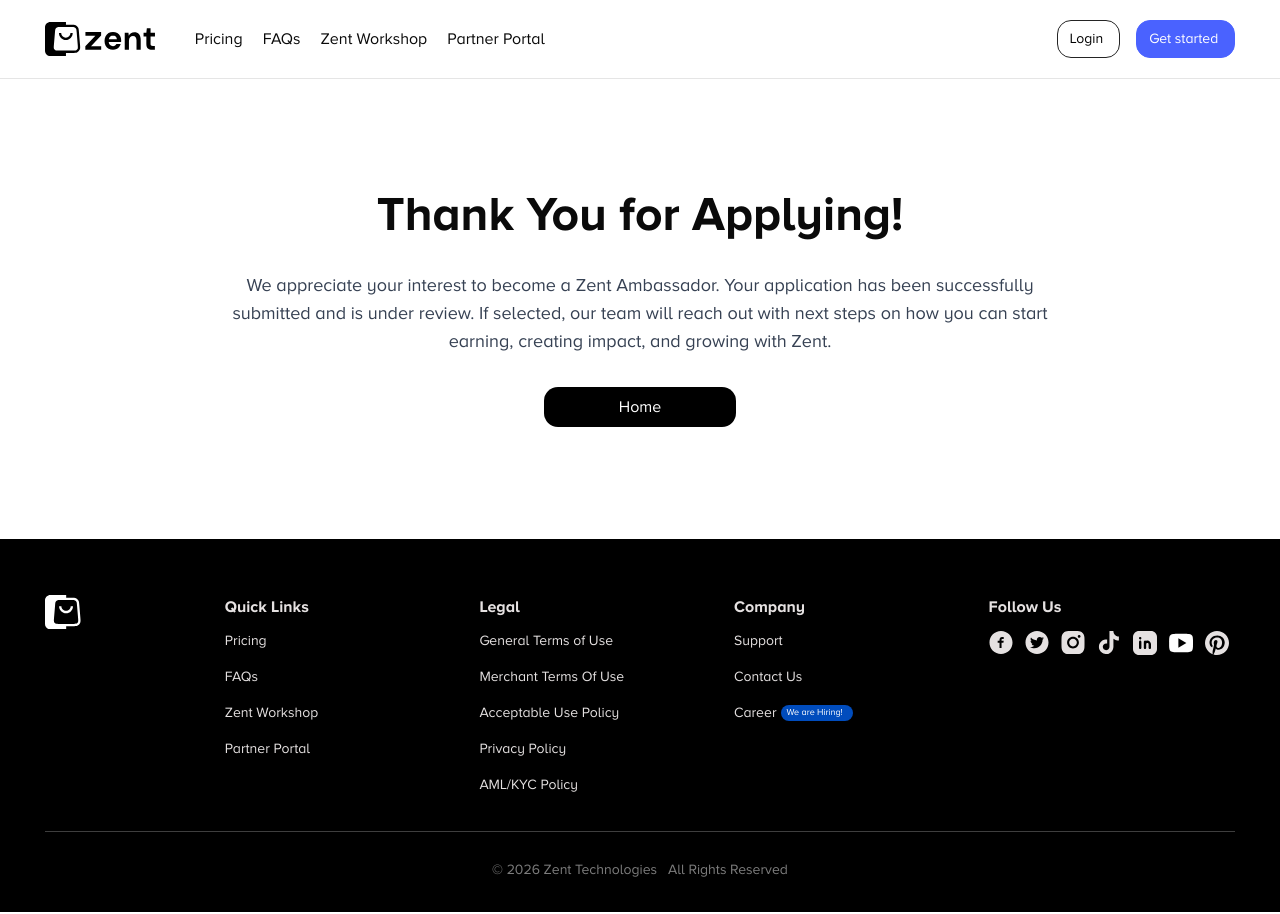
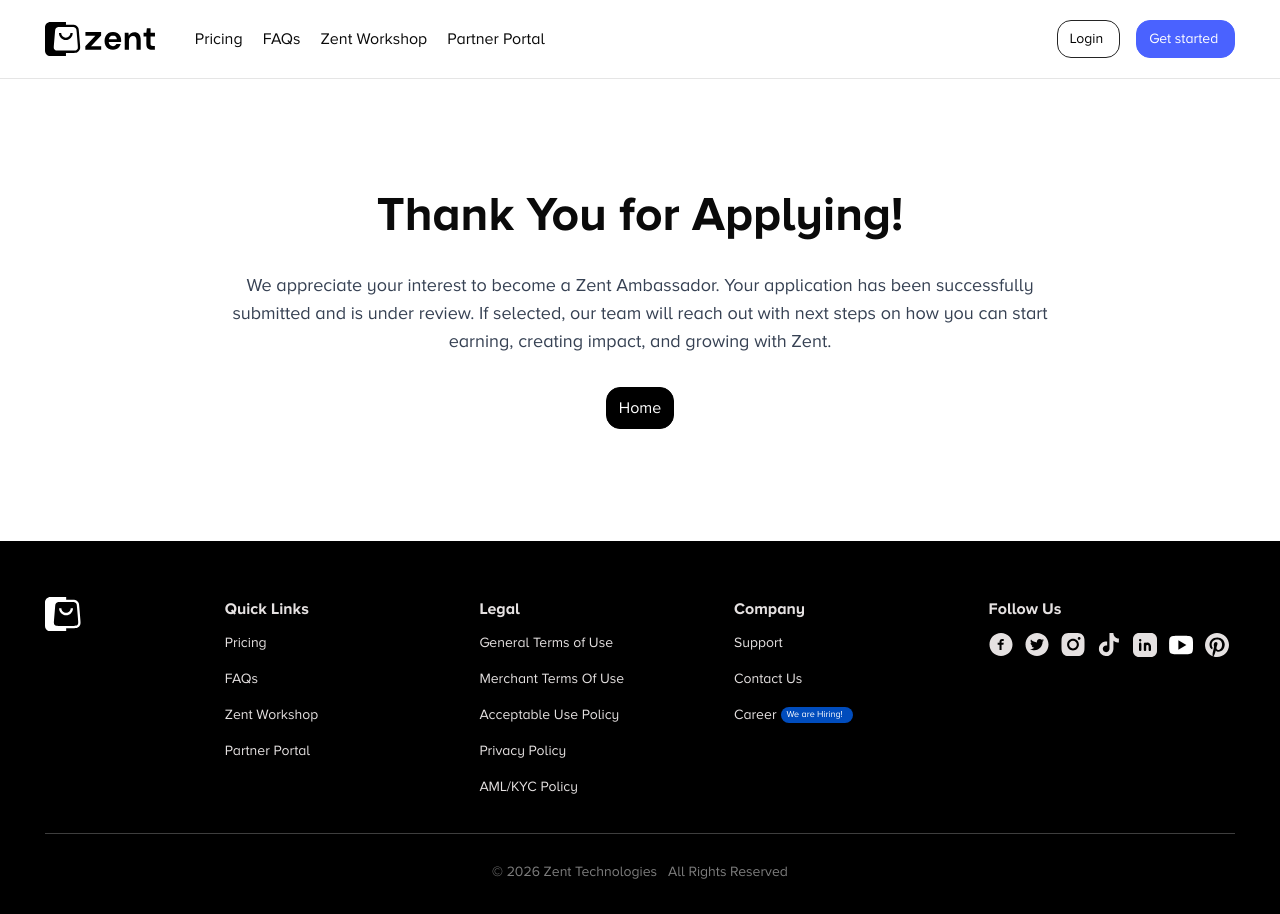
Before and after one commit to Demiladeala/zent-ambassador, a Next.js app: page /application/thank-you in a window 1280 px wide. Built offline with nearby package versions, Linux system fonts and the light colour scheme.

Commit message:
feat: add application funcationality

```diff
--- a/src/app/application/thank-you/page.tsx
+++ b/src/app/application/thank-you/page.tsx
@@ -15,7 +15,7 @@
       <Link href="/">
         <button
           type="button"
-          className="w-48 h-10 bg-black text-white rounded-xl flex items-center justify-center text-base hover:bg-gray-900 transition"
+          className="w-fit py-2 px-3 bg-black text-white flex items-center justify-center text-base hover:bg-gray-900 transition border border-black rounded-xl"
         >
           Home
         </button>
--- a/src/app/components/application/application-form.tsx
+++ b/src/app/components/application/application-form.tsx
@@ -136,9 +136,14 @@
         );
       }
 
-      await response.json();
+      const result = await response.json();
 
-      toast.success("Application submitted successfully 🎉");
+      if (!response.ok) {
+        toast.error(result?.message || "Submission failed. Please try again.");
+        return;
+      }
+
+      toast.success("Application submitted successfully");
       router.push("/application/thank-you");
     } catch {
       toast.error("Something went wrong. Please try again.");
```
